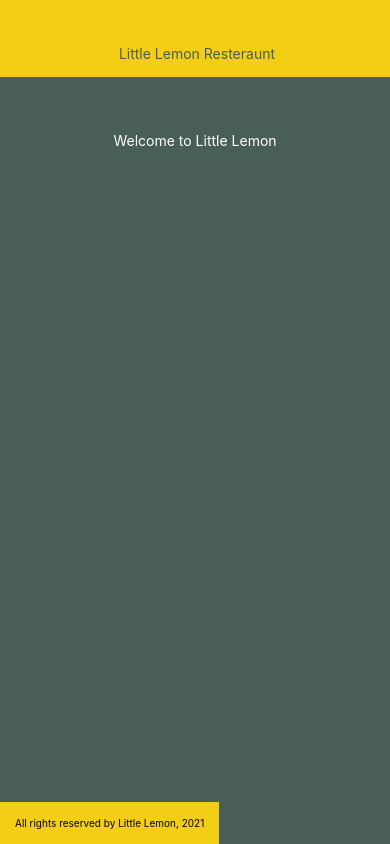
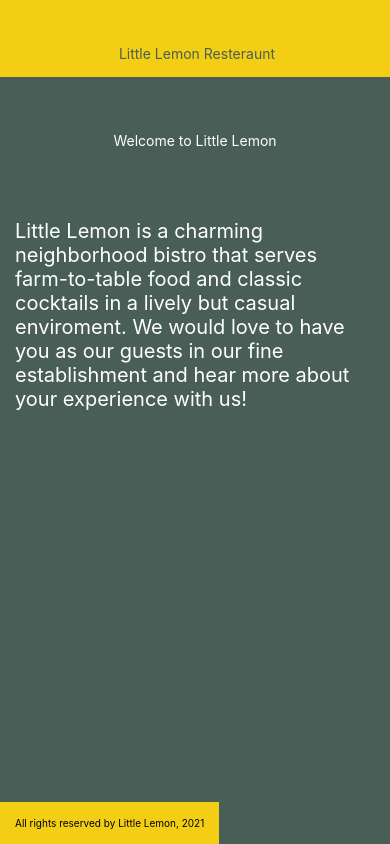
Before and after one commit to lougoncharenko/little-lemon-app, a React Native app: screen / in a window 390 px wide. Built offline with nearby package versions, Linux system fonts and the light colour scheme.

Commit message:
added content to welcome message

```diff
--- a/components/WelcomeMessage.js
+++ b/components/WelcomeMessage.js
@@ -4,6 +4,15 @@ export default function WelcomeMessage() {
     return (
       <View style={styles.WelcomeMessageContainer}>
         <Text style={styles.WelcomeMessageText}>Welcome to Little Lemon</Text>
+        <View style={styles.WelcomeMessageContent}>
+            <Text style={styles.WelcomeMessageContentText}>
+                Little Lemon is a charming neighborhood bistro that
+                serves farm-to-table food and classic cocktails in a
+                lively but casual enviroment. We would love to have you
+                as our guests in our fine establishment and hear more
+                about your experience with us!
+            </Text>
+        </View>
       </View>
     );
   }
@@ -19,4 +28,13 @@ export default function WelcomeMessage() {
      fontSize: '35',
      color: 'white',
     },
+    WelcomeMessageContent: {
+        marginTop: 40,
+        alignItems: 'center',
+        padding: 15,
+    },
+    WelcomeMessageContentText: {
+        color: 'white',
+        fontSize: 20,
+    }
   });
```
